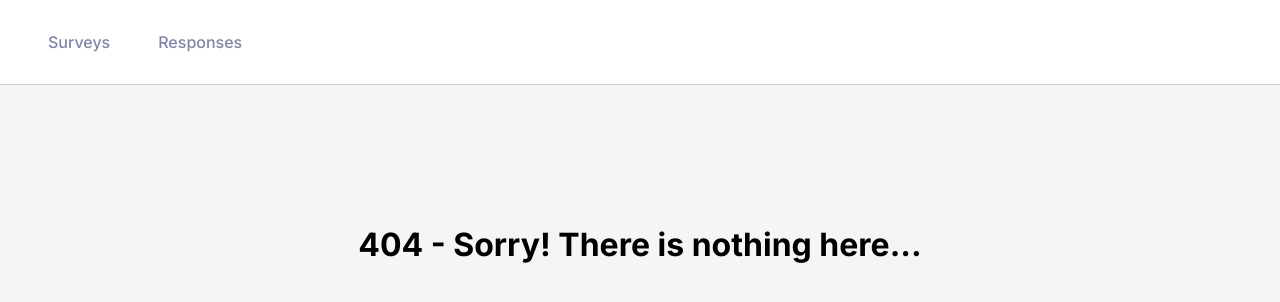
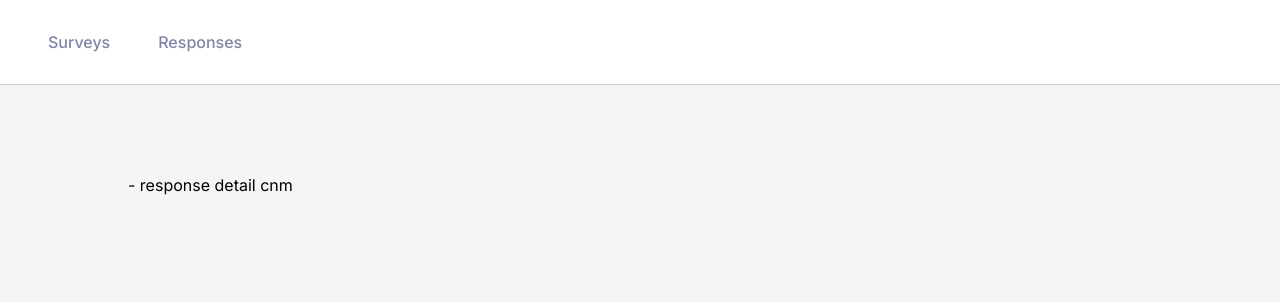
Before and after one commit to Esmanurrr/SurveyApp, a React (Vite) app: page /response/1 in a window 1280 px wide. Before the commit this address had no page. Shown: the top 302 px of the page. Built offline with nearby package versions, Linux system fonts and the light colour scheme.

Commit message:
added response detail page

```diff
--- a/src/app/router/Routes.jsx
+++ b/src/app/router/Routes.jsx
@@ -21,7 +21,7 @@ export const router = createBrowserRouter(([
             { path: 'survey/edit-question/:questionId', element: <EditQuestion/>},
             { path: 'survey/fill-survey/:surveyId', element: <FillSurvey/>},
             { path: '/responses', element: <Responses/>},
-            { path: '/responses/:surveyId', element: <ResponseDetail/>},
+            { path: '/response/:surveyId', element: <ResponseDetail/>},
             { path: '*', element: <NotFound/>}
 
         ]
--- a/src/components/responses/ResponseDetail.jsx
+++ b/src/components/responses/ResponseDetail.jsx
@@ -1,8 +1,19 @@
 import React from 'react'
+import { useParams, useLocation } from 'react-router-dom'
+import { BaseBackground, Container } from '../../style';
 
 function ResponseDetail() {
+  const location = useLocation();
+  const {title} = location.state ||{}
+  // const id = useParams();
+  console.log(title);
   return (
-    <div>ResponseDetail</div>
+    <BaseBackground>
+      <Container>
+        {title} -
+        response detail cnm
+      </Container>
+    </BaseBackground>
   )
 }
 
--- a/src/components/responses/ResponseSurveyCard.jsx
+++ b/src/components/responses/ResponseSurveyCard.jsx
@@ -1,11 +1,19 @@
 import React from 'react';
 import { Card } from '../../style';
+import { Link, useParams } from 'react-router-dom';
 
-function ResponseSurveyCard({ title }) {
+function ResponseSurveyCard({ title, id }) {
+
+
   return (
     <Card style={{ border: "1px solid #ddd", padding: "16px", margin: "8px", borderRadius: "8px" }}>
       <h3>{title}</h3>
-      <p>Yanıtlanma Tarihi: {title}</p>
+      <Link
+        to={`/response/${id}`}
+        state={{ title: title }}
+      >
+        View
+      </Link>
     </Card>
   );
 }
--- a/src/components/responses/Responses.jsx
+++ b/src/components/responses/Responses.jsx
@@ -61,6 +61,7 @@ function Responses() {
                         responsesList.map((response) => (
                           <ResponseSurveyCard
                             key={response.id}
+                            id={response.id}
                             title={response.title}
                           />
                         ))
```
